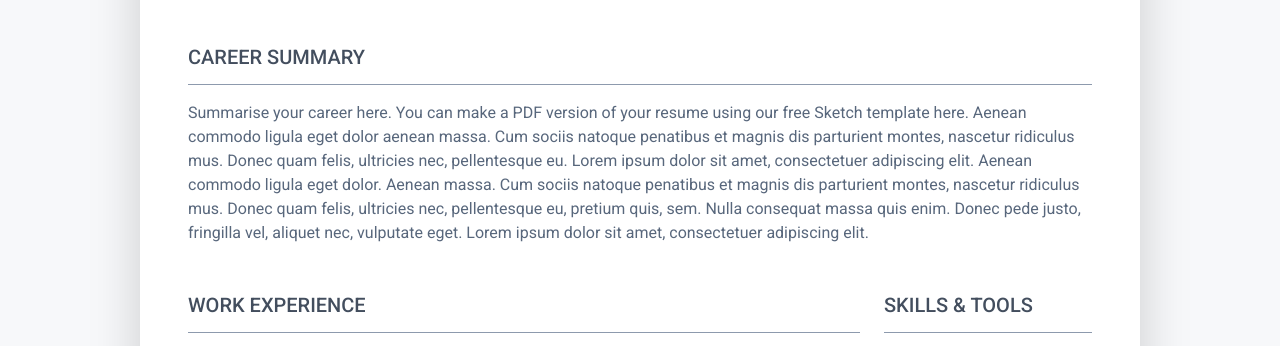
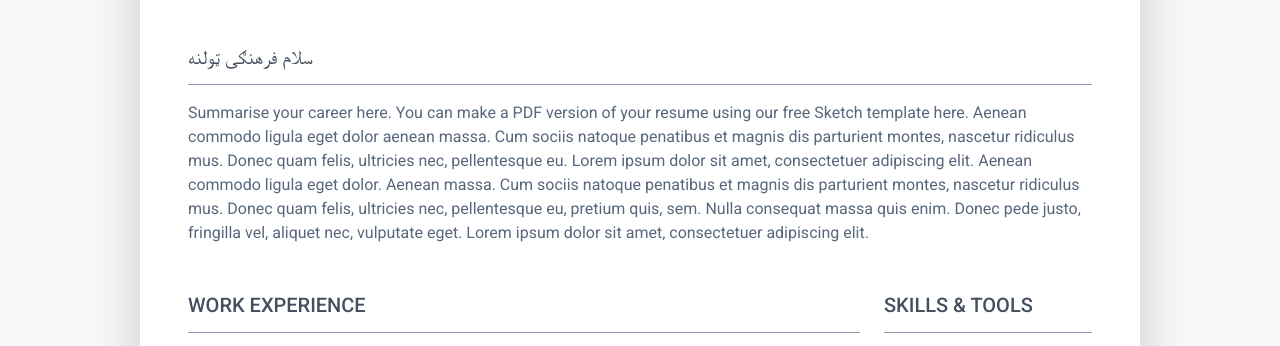
Before and after one commit to bawary/salaamtolana, a plain HTML site: page index.html in a window 1280 px wide. Shown: the part 253-599 px from the top of the page. Drawn offline with Linux system fonts and the light colour scheme.

Commit message:
Update index.html

```diff
--- a/index.html
+++ b/index.html
@@ -57,7 +57,8 @@
 		    <div class="resume-body p-5">
 			    <section class="resume-section summary-section mb-5">
 				    <h2 class="resume-section-title text-uppercase font-weight-bold pb-3 mb-3"><div dir="rtl">
-Career Summary</div></h2>
+سلام فرهنګی ټولنه
+</div></h2>
 				    <div class="resume-section-content">
 					    <p class="mb-0">Summarise your career here. <a class="text-reset text-link" href="https://themes.3rdwavemedia.com/resources/sketch-template/pillar-sketch-sketch-resume-template-for-developers/" target="_blank">You can make a PDF version of your resume using our free Sketch template here</a>. Aenean commodo ligula eget dolor aenean massa. Cum sociis natoque penatibus et magnis dis parturient montes, nascetur ridiculus mus. Donec quam felis, ultricies nec, pellentesque eu. Lorem ipsum dolor sit amet, consectetuer adipiscing elit. Aenean commodo ligula eget dolor. Aenean massa. Cum sociis natoque penatibus et magnis dis parturient montes, nascetur ridiculus mus. Donec quam felis, ultricies nec, pellentesque eu, pretium quis, sem. Nulla consequat massa quis enim. Donec pede justo, fringilla vel, aliquet nec, vulputate eget. Lorem ipsum dolor sit amet, consectetuer adipiscing elit.</p>
 				    </div>
```
